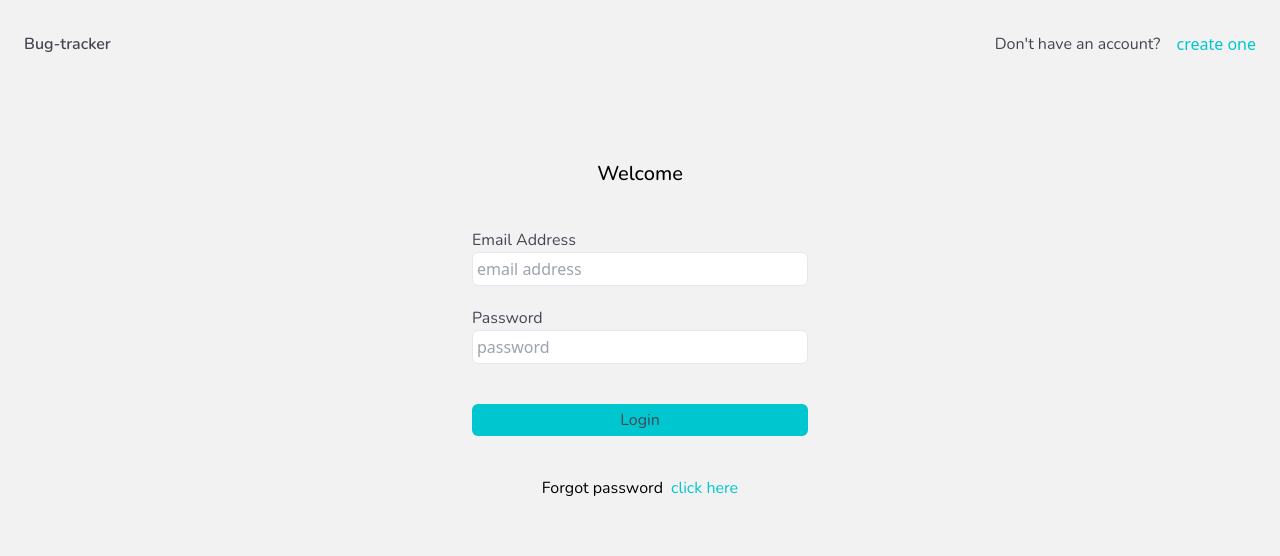
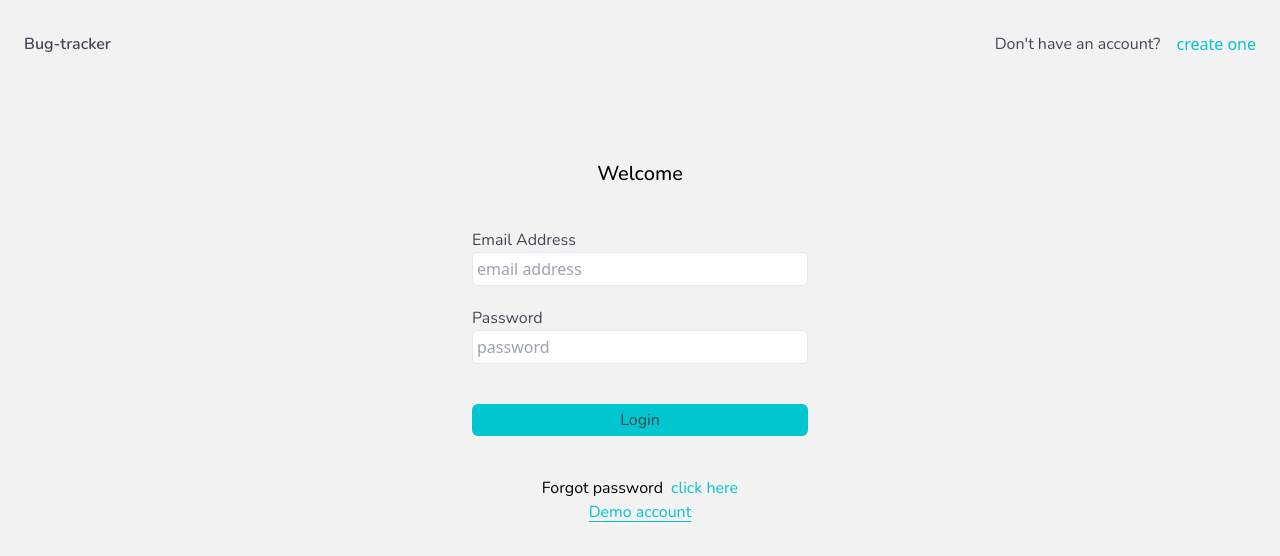
Before and after one commit to Shoetan/bug-tracker-project, a React (Create React App) app: page /login in a window 1280 px wide. Shown: the top 556 px of the page. Built offline with nearby package versions, Linux system fonts and the light colour scheme.

Commit message:
Added class to the navbar and also added the demo account button

```diff
--- a/src/Login.js
+++ b/src/Login.js
@@ -40,6 +40,8 @@ function Login() {
 
       </div>
 
+      <p className='font-nunito text-center underline underline-offset-4 text-secondary-color'>Demo account</p>
+
 
     </>
 
```
